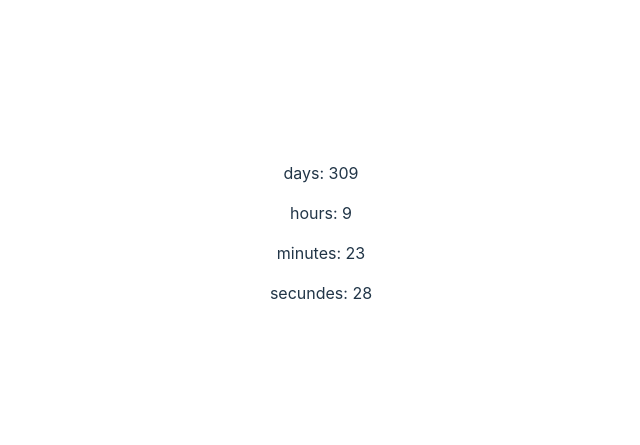
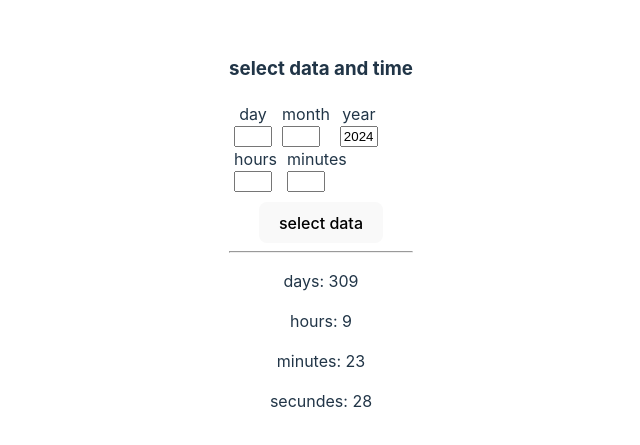
Before and after one commit to ZagSerSan/custom-developing_real-time, a React (Vite) app: page / in a window 1280 px wide. Shown: the part 167-612 px from the top of the page, without its empty margins (319-959 px from the left). Built offline with nearby package versions, Linux system fonts and the light colour scheme.

Commit message:
add select data html

```diff
--- a/src/App.jsx
+++ b/src/App.jsx
@@ -1,11 +1,14 @@
 import React from 'react'
 import './App.css'
 import Timer from './Timer'
+import Select from './Select'
 
 function App() {
 
   return (
     <div className='app'>
+      <Select />
+      <hr/>
       <Timer />
     </div>
   )
--- /dev/null
+++ b/src/Select.jsx
@@ -0,0 +1,44 @@
+import React, { useEffect, useState } from 'react'
+import "./select.css"
+
+const Select = () => {
+  const [endData, setEndData] = useState({})
+
+  return (
+    <div className='select'>
+      <h3>select data and time</h3>
+
+      {/* день/месяц/год */}
+      <div className='select__wrapper'>
+        <div className="select-item">
+          <label htmlFor="day">day</label>
+          <input type="text" />
+        </div>
+        <div className="select-item">
+          <label htmlFor="month">month</label>
+          <input type="text" />
+        </div>
+        <div className="select-item">
+          <label htmlFor="year">year</label>
+          <input type="text" value={2024}/>
+        </div>
+      </div>
+
+      {/* часы/минуты */}
+      <div className='select__wrapper'>
+        <div className="select-item">
+          <label htmlFor="hours">hours</label>
+          <input type="text" />
+        </div>
+        <div className="select-item">
+          <label htmlFor="minutes">minutes</label>
+          <input type="text" />
+        </div>
+      </div>
+
+      <button>select data</button>
+    </div>
+  )
+}
+
+export default Select
--- a/src/Timer.jsx
+++ b/src/Timer.jsx
@@ -34,7 +34,9 @@ const Timer = () => {
   return (
     <div>
       {Object.keys(timeObj).map(key => (
-        <p key={key}>{`${key}: ${timeObj[key]}`}</p>
+        <p key={key}>
+          {`${key}: ${timeObj[key]}`}
+        </p>
       ))}
       {/* <p>{formatTime(time)}</p> */}
     </div>
--- /dev/null
+++ b/src/select.css
@@ -0,0 +1,16 @@
+.select__wrapper {
+  display: flex;
+}
+.select-item {
+  display: flex;
+  flex-direction: column;
+  margin: 0 5px;
+}
+
+input {
+  width: 30px;
+}
+
+button {
+  margin-top: 10px;
+}
```
